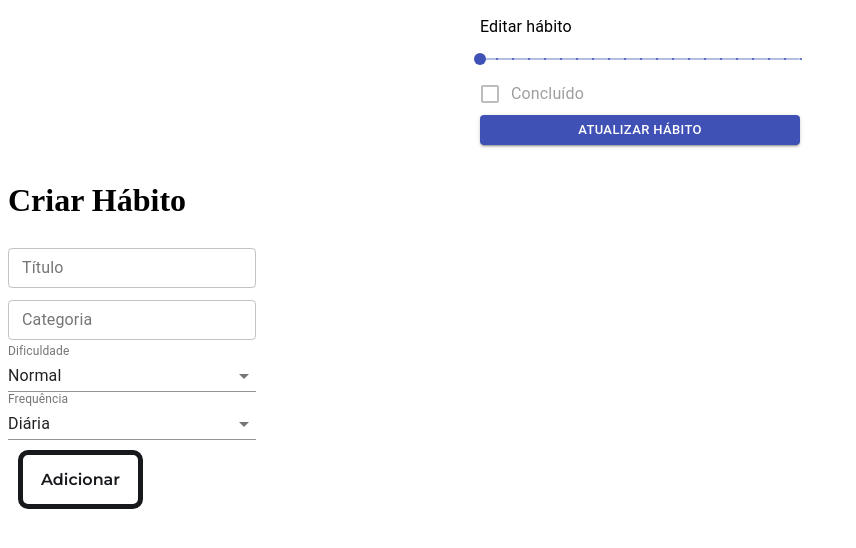
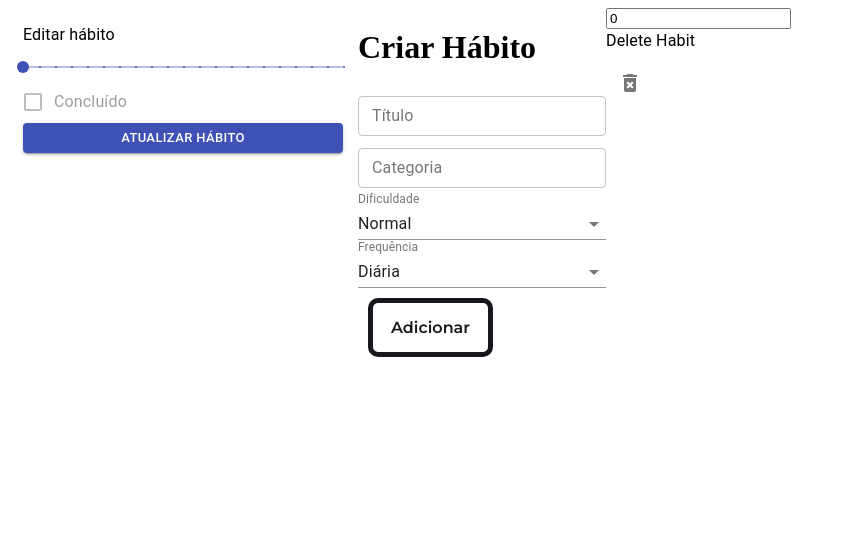
Before and after one commit to 7Cass/Habits.js, a React (Create React App) app: page /testforms in a window 1280 px wide. Shown: the top 548 px of the page, without its empty margins (0-856 px from the left). Built offline with nearby package versions, Linux system fonts and the light colour scheme.

Commit message:
feat: criação do componente DeleteHabit

```diff
--- a/src/components/DeleteHabit/index.js
+++ b/src/components/DeleteHabit/index.js
@@ -1,23 +1,55 @@
 // react
 import { useState } from "react";
 
+// API
+import API from "../../services";
+
+// helper
+import { deleteHabit } from "../../helper/habits";
+
+// global state
+import { useChecked } from "../../providers/user";
+
 // material ui
-import { Box, Typography } from "@material-ui/core";
-import { DeleteForeverIcon } from "@material-ui/icons/";
+import { Box, Typography, IconButton } from "@material-ui/core";
+import DeleteForeverIcon from "@material-ui/icons/DeleteForever";
 //--------------------------------------------------
 
 //--------------------------------------------------
 const DeleteHabit = ({ habitID }) => {
   //state para teste
   const [habit, setHabit] = useState(0);
+  const { isChecked } = useChecked();
+  const [token] = useState(() => {
+    const Token = isChecked
+      ? localStorage.getItem("token") || ""
+      : sessionStorage.getItem("token") || "";
 
-  const onDelete = () => {};
+    if (!Token) {
+      return "";
+    }
+    return JSON.parse(Token);
+  });
+
+  const onDelete = async () => {
+    // const data = {};
+    try {
+      await API.delete(deleteHabit(habit));
+      //    await API.delete(deleteHabit(habit), data, {
+      //     headers: { Authorization: `Bearer ${token}` },
+      //   });
+    } catch (error) {
+      console.log(error);
+    }
+  };
 
   return (
     <Box>
       <input value={habit} onChange={(e) => setHabit(e.target.value)} />
       <Typography gutterBottom>Delete Habit</Typography>
-      <DeleteForeverIcon onClick={onDelete} />
+      <IconButton aria-label="delete" onClick={onDelete}>
+        <DeleteForeverIcon />
+      </IconButton>
     </Box>
   );
 };
--- a/src/components/FormUpdateHabit/index.js
+++ b/src/components/FormUpdateHabit/index.js
@@ -67,7 +67,7 @@ const FormUpdateHabit = ({ id }) => {
       flexDirection="column"
       maxWidth="320px"
       width="100%"
-      margin="15px auto"
+      margin="15px"
     >
       <Typography id="discrete-slider" gutterBottom>
         Editar hábito
--- a/src/pages/TestForms/index.js
+++ b/src/pages/TestForms/index.js
@@ -1,13 +1,17 @@
+// material ui
+import { Box } from "@material-ui/core";
 // components
 import FormUpdateHabit from "../../components/FormUpdateHabit";
 import CreateHabitForm from "../../components/CreateHabitForm";
+import DeleteHabit from "../../components/DeleteHabit";
 //-------------------------------------
 const TestForms = () => {
   return (
-    <>
+    <Box display="flex" flexWrap="wrap">
       <FormUpdateHabit id={34} />
       <CreateHabitForm />
-    </>
+      <DeleteHabit />
+    </Box>
   );
 };
 
```
